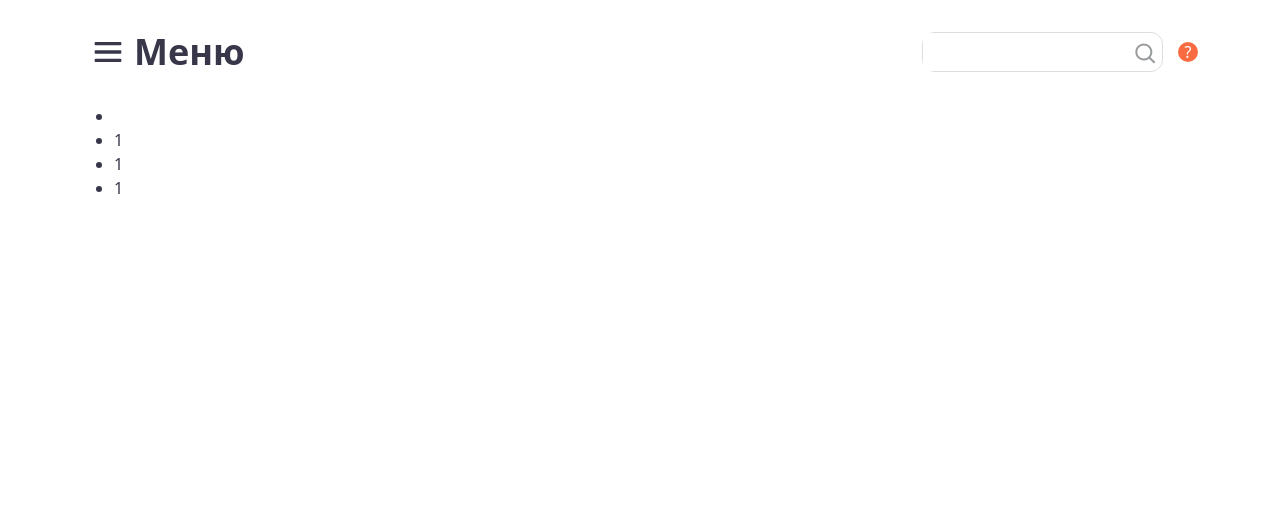
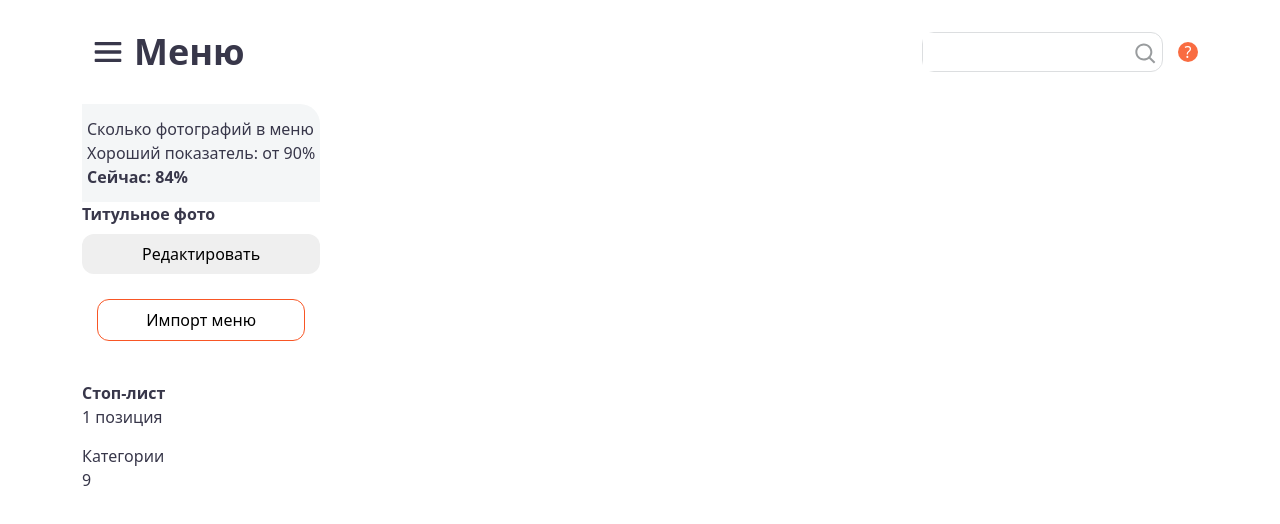
Before and after one commit to s1mple0315/restoDevV2, a React (Vite) app: page /admin/dashboard in a window 1280 px wide. Shown: the top 524 px of the page. Built offline with nearby package versions, Linux system fonts and the light colour scheme.

Commit message:
admin panel in development....

```diff
--- a/src/components/adminComponents/navbar/DashboardNavbar.jsx
+++ b/src/components/adminComponents/navbar/DashboardNavbar.jsx
@@ -3,13 +3,29 @@ import styles from "./DashboardNavbar.module.css";
 const DashboardNavbar = () => {
   return (
     <nav
-      className={`${styles.navbarContainer} d-flex flex-coluZmn postition-absolute`}
-    > <ul>
-        <li></li>
-        <li>1</li>
-        <li>1</li>
-        <li>1</li>
-    </ul>
+      className={`${styles.navbarContainer} d-flex flex-column position-absolute`}
+    >
+      <div className={`${styles.percentageContainer}`}>
+        <p>Сколько фотографий в меню</p>
+        <p>Хороший показатель: от 90%</p>
+        <strong>Сейчас: 84%</strong>
+      </div>
+      <div>
+        <div className={`${styles.titlePhoto} d-flex flex-column gap-2`}>
+          <strong>Титульное фото</strong>
+          <button>Редактировать</button>
+        </div>
+        <div className={`${styles.importButtonContainer} d-flex`}>
+          <button>Импорт меню</button>
+        </div>
+        <div className={`${styles.stopList}`}>
+          <strong>Стоп-лист</strong>
+          <p>1 позиция</p>
+        </div>
+      </div>
+      <div className={`${styles} d-flex `}>
+        <span><p>Категории</p> 9</span>
+      </div>
     </nav>
   );
 };
--- a/src/components/adminComponents/navbar/DashboardNavbar.module.css
+++ b/src/components/adminComponents/navbar/DashboardNavbar.module.css
@@ -0,0 +1,28 @@
+.percentageContainer {
+  background-color: #f4f6f7;
+  border-top-right-radius: 20px;
+  padding: 13px 5px;
+}
+
+.titlePhoto button {
+  border: none;
+  border-radius: 12px;
+  padding: 8px 60px;
+}
+
+.importButtonContainer {
+  padding: 25px 8px;
+  justify-content: center;
+  align-items: center;
+}
+
+.importButtonContainer button {
+  border: 1px #f85625 solid;
+  border-radius: 12px;
+  background-color: transparent;
+  padding: 8px 48px;
+}
+
+.stopList {
+  padding: 15px 0;
+}
```
